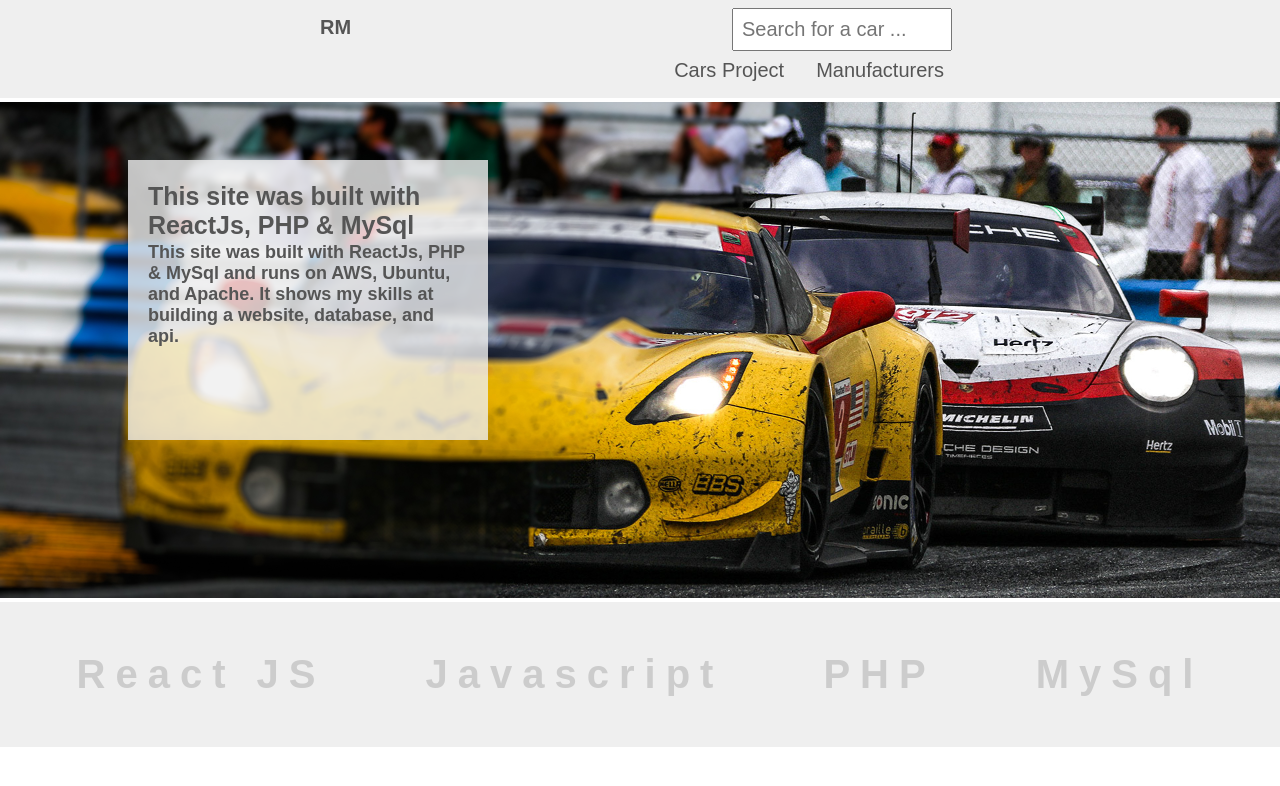
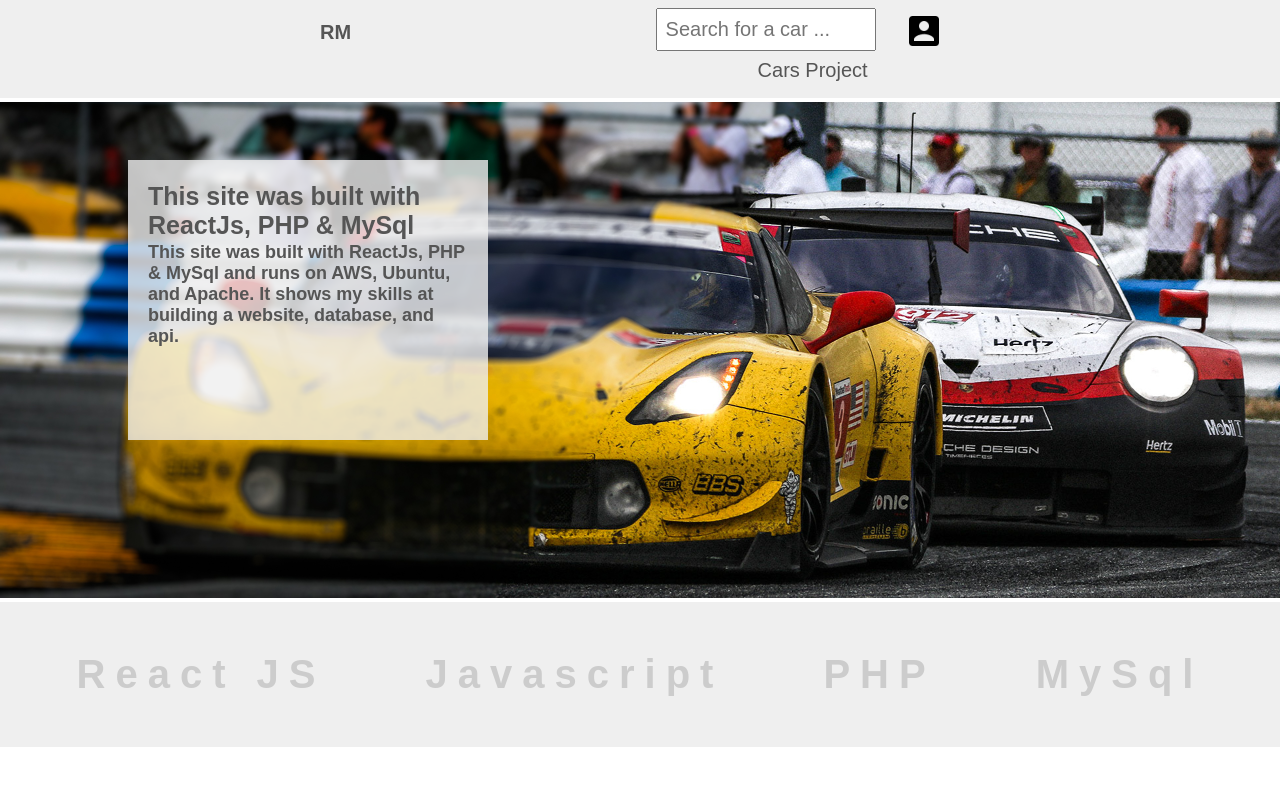
Before and after one commit to ordinaryname/Cars, a React (Create React App) app: page / in a window 1280 px wide. Shown: the top 786 px of the page. Built offline with nearby package versions, Linux system fonts and the light colour scheme; no server answers.

Commit message:
first commit of 2019

```diff
--- a/src/App.css
+++ b/src/App.css
@@ -7,8 +7,8 @@
 }
 
 .homeButton {
-  padding-top: 8px;
-  padding-bottom: 8px;
+  padding-top: 0.8rem;
+  padding-bottom: 0.8rem;
   margin-left: 25%;
   float: left;
   font-size: 20px;
@@ -34,8 +34,8 @@
 }
 
 .menuItem {
-  padding-left: 8px;
-  padding-right: 8px;
+  padding-left: 0.8rem;
+  padding-right: 0.8rem;
   text-decoration: none;
   font-size: 20px;
   float: right;
@@ -113,16 +113,31 @@
   float: right;
 }
 
-.menu {
+.menu1 {
   max-height: 250px;
   overflow-y: scroll;
-}
-
-.menu1 {
   position: absolute;
   display: block;
   width: 200px;
   z-index: 1;
+}
+
+.accountMenu {
+  max-height: 250px;
+  position: absolute;
+  display: block;
+  width: 150px;
+  z-index: 1;
+}
+
+.accountIcon {
+  width: 2.5rem;
+  height: 2.5rem;
+  padding: 3px;
+}
+
+.accountIcon:hover {
+  background-color: #dddddd;
 }
 
 .manufacturer {
--- a/src/Components/Header.js
+++ b/src/Components/Header.js
@@ -2,10 +2,14 @@ import React, { Component } from 'react';
 import Manufacturers from './Manufacturers';
 import { Link } from "react-router-dom";
 
+import accountIcon from './images/account_box.png';
+
 class Header extends Component {
   constructor() {
     super();
-    this.state = {showMenu:false, reference:"", query:"undefined", manufacturers:[], manufacturersList:[],};
+    this.state = {showMenu:false, showAccountMenu:false, reference:"", query:"undefined", manufacturers:[], manufacturersList:[],};
+    this.showAccountMenu = this.showAccountMenu.bind(this);
+    this.closeAccountMenu = this.closeAccountMenu.bind(this);
     this.showMenu = this.showMenu.bind(this);
     this.closeMenu = this.closeMenu.bind(this);
     this.updateSearch = this.updateSearch.bind(this);
@@ -25,6 +29,7 @@ class Header extends Component {
 
   updateSearch(event) {
     this.setState({reference:event.target.value});
+    this.setState({showMenu:true}, ()=> {document.addEventListener('click', this.closeMenu);});
   }
 
   searchFunction(event) {
@@ -32,10 +37,23 @@ class Header extends Component {
     var m = [];
     for(var i = 0; i < this.state.manufacturersList.length; i++) {
       if(this.state.manufacturersList[i].toLowerCase().indexOf(this.state.reference.toLowerCase()) > -1) {
-        m[m.length] = (<button className="manufacturer">{this.state.manufacturersList[i]}</button>);
+        m[m.length] = (<Link to={("/" + this.state.manufacturersList[i])}><button className="manufacturer">{this.state.manufacturersList[i]}</button></Link>);
       }
     }
     this.setState({manufacturers:m});
+  }
+
+  showAccountMenu(event) {
+    event.preventDefault();
+    this.setState({showAccountMenu:true}, ()=> {document.addEventListener('click', this.closeAccountMenu);});
+  }
+
+  closeAccountMenu(event) {
+    try {
+      if (!this.dropdownMenu1.contains(event.target)) {
+        this.setState({showAccountMenu:false}, ()=> {document.removeEventListener('click', this.closeAccountMenu);});
+      }
+    } catch(err) {}
   }
 
   showMenu(event) {
@@ -57,12 +75,17 @@ class Header extends Component {
         <a href="https://raymondmutyaba.com/" className="homeButton">RM</a>
         <ul className="listMenu">
           <li className="menuItem">
-            <input type="text" className="search" placeholder="Search for a car ..." value={this.state.reference} onChange={this.updateSearch} onKeyUp={this.searchFunction}/>
-            <div className="menu1" ref={(element) => {this.dropdownMenu = element;}}><div className="menu">{this.state.manufacturers}</div></div>
+            <img src={accountIcon} className="accountIcon" alt="Account Icon" onClick={this.showAccountMenu}/>
+            {this.state.showAccountMenu?(
+              <div className="accountMenu" ref={(element) => {this.dropdownMenu1 = element;}}>
+                <button className="manufacturer">Account</button>
+                <button className="manufacturer">Log Out</button>
+              </div>
+            ):(null)}
           </li>
           <li className="menuItem">
-            <button className="showManufacturers" onClick={this.showMenu}>Manufacturers</button>
-            {this.state.showMenu?(<div className="menu1" ref={(element) => {this.dropdownMenu = element;}}><Manufacturers/></div>):(null)}
+            <input type="text" className="search" placeholder="Search for a car ..." value={this.state.reference} onChange={this.updateSearch} onKeyUp={this.searchFunction}/>
+            {this.state.showMenu?(<div className="menu1" ref={(element) => {this.dropdownMenu = element;}}>{this.state.manufacturers}</div>):(null)}
           </li>
           <Link to="/"><li className="menuItem"><button className="showManufacturers">Cars Project</button></li></Link>
         </ul>
```
Also changed, not shown: src/Components/Account.js (added, +11 -0 lines), src/Components/images/account_box.png (added).
